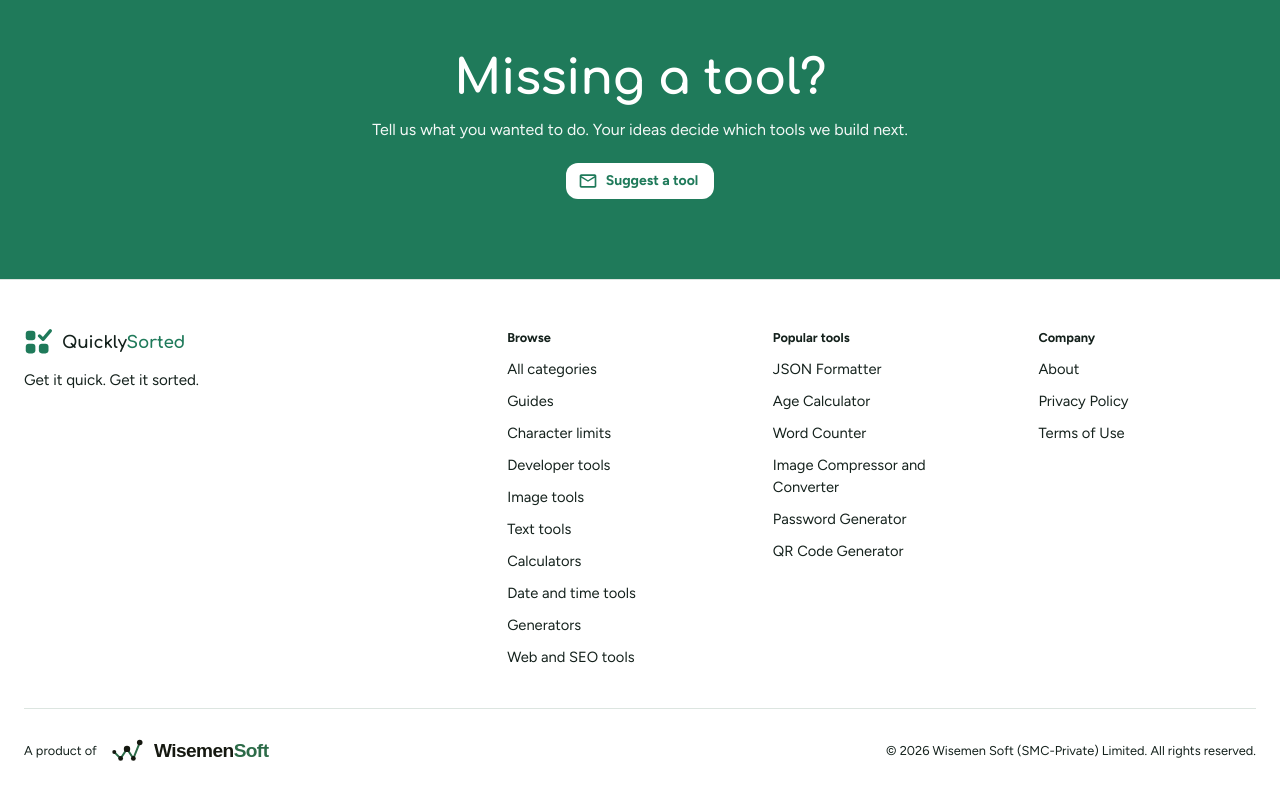
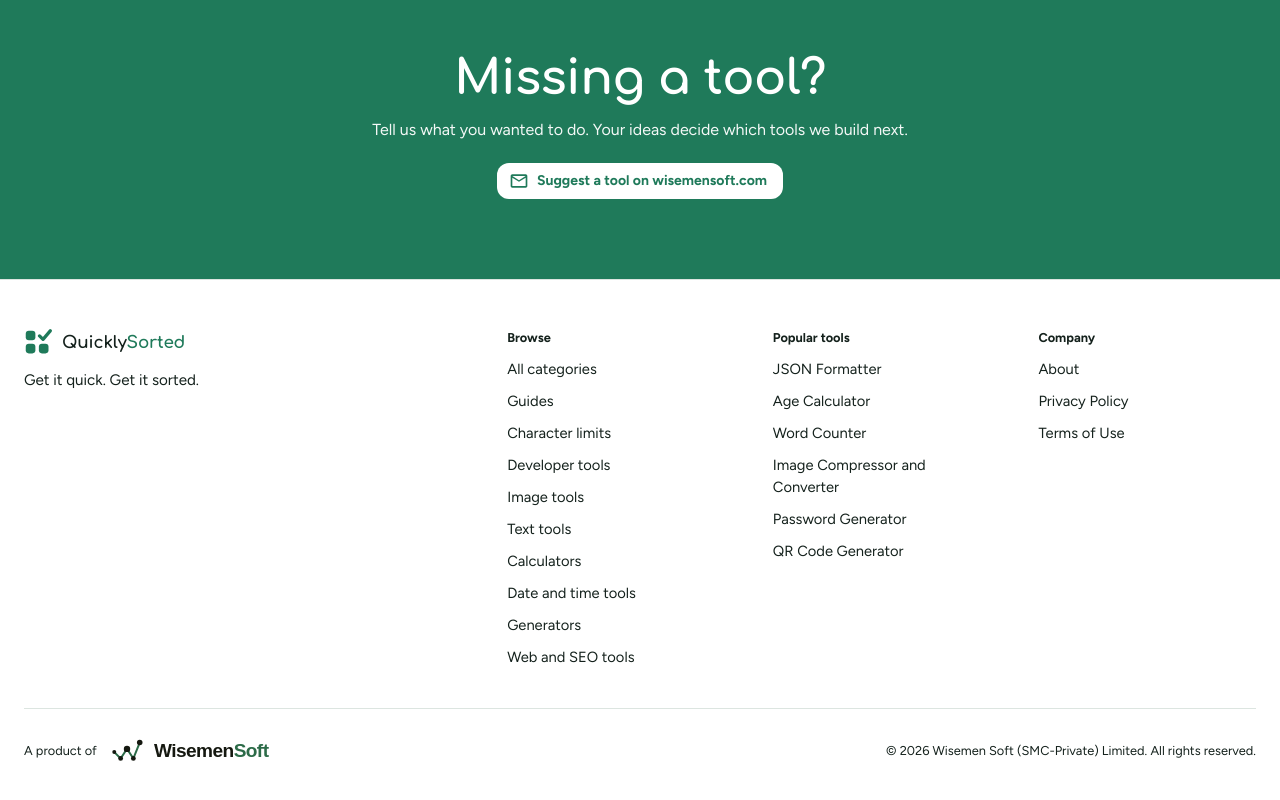
Before and after one commit to wasimakram516/tools-platform-frontend, a Next.js app: page /about in a window 1280 px wide. Shown: the part 1531-2331 px from the top of the page. Built offline with nearby package versions, Linux system fonts and the light colour scheme; no server answers; what @mui/material-nextjs would draw is missing.

Commit message:
fix: say that Suggest a tool opens wisemensoft.com
The button opened another site in a new tab with no warning. Its label now names the site.

```diff
--- a/components/home/suggest-tool-section.tsx
+++ b/components/home/suggest-tool-section.tsx
@@ -33,7 +33,7 @@ export function SuggestToolSection(): ReactNode {
           target="_blank"
           variant="contained"
         >
-          Suggest a tool
+          Suggest a tool on wisemensoft.com
         </Button>
       </Reveal>
     </HomeSection>
```
Also changed, not shown: 1 other file (tests, documents, lock files or other folders).
